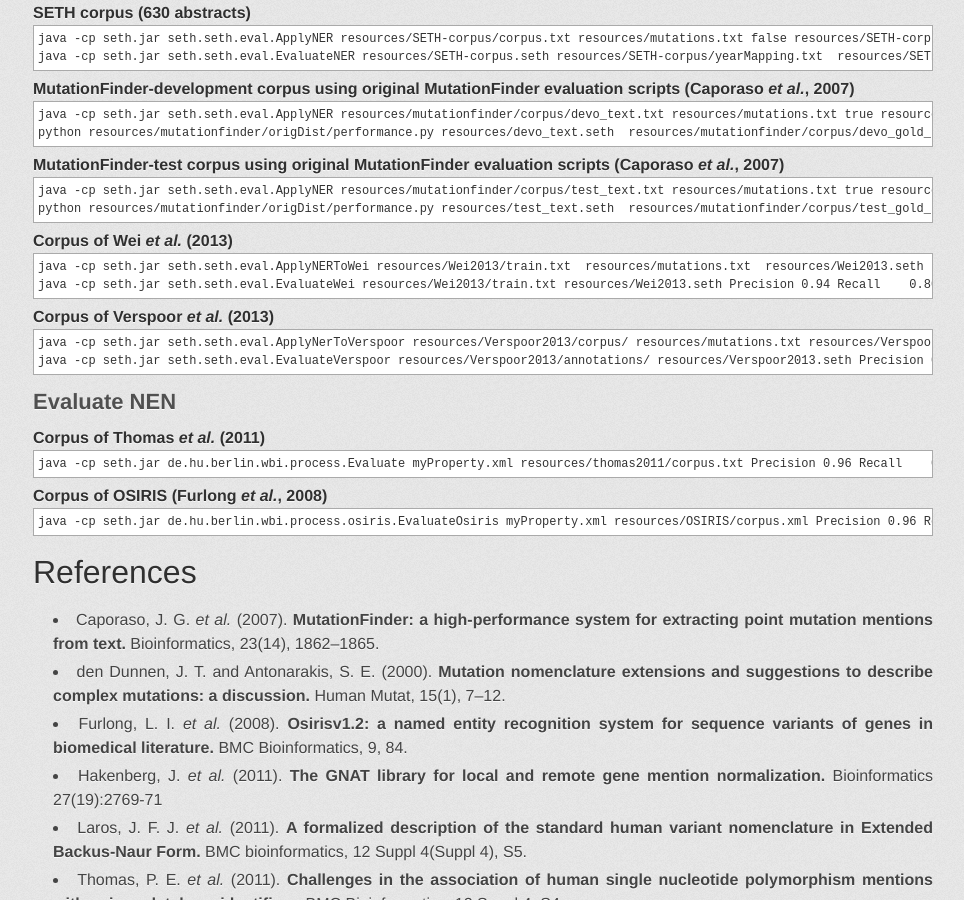
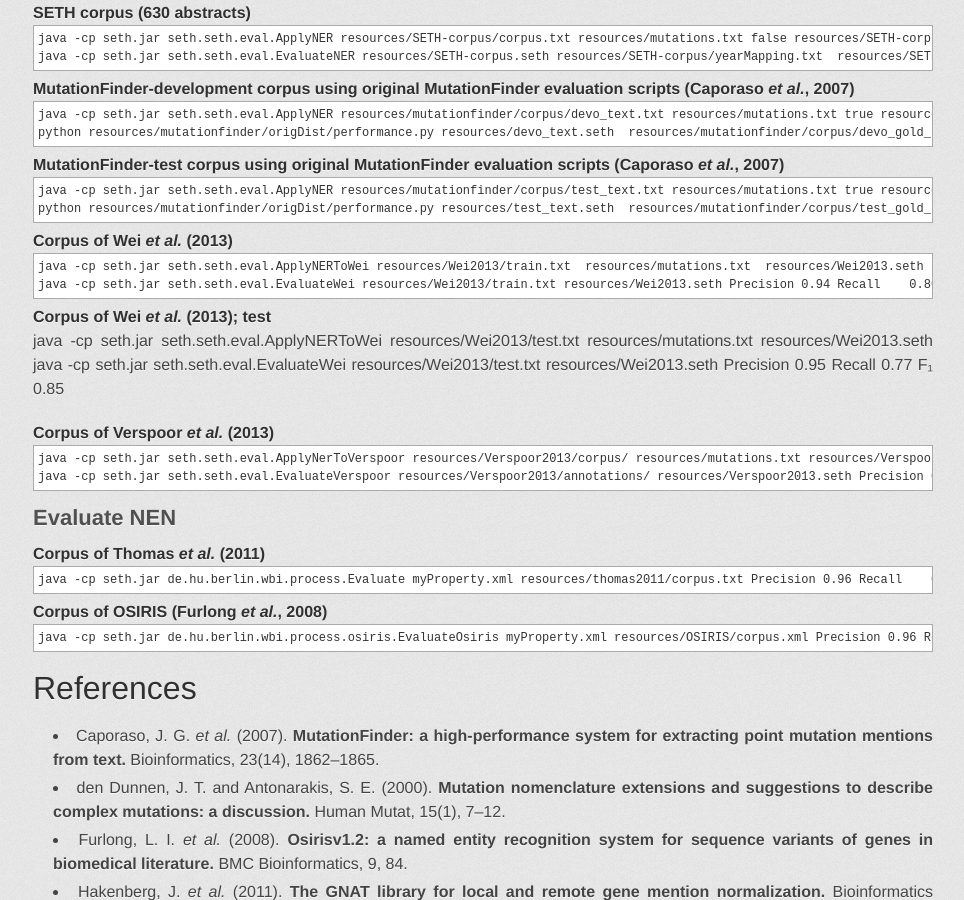
Before and after one commit to rockt/SETH, a Jekyll site: the page built from index.md, in a window 1280 px wide and 900 px high, scrolled down 2292 px. Shown: the whole window, without its empty margins (157-1121 px from the left). Built offline with Jekyll 4.4.1, drawn with Linux system fonts in a browser that asks for light colours; some web fonts are replaced; Markdown is read by kramdown in place of the engine named in the settings.

Commit message:
Update index.md

```diff
--- a/index.md
+++ b/index.md
@@ -133,7 +133,16 @@ F₁        0.88
     java -cp seth.jar seth.seth.eval.EvaluateWei resources/Wei2013/train.txt resources/Wei2013.seth
 Precision 0.94
 Recall    0.80
-F₁        0.87
+F₁        0.86
+
+#### Corpus of Wei *et al.* (2013); test
+java -cp seth.jar seth.seth.eval.ApplyNERToWei resources/Wei2013/test.txt  resources/mutations.txt  resources/Wei2013.seth
+java -cp seth.jar seth.seth.eval.EvaluateWei resources/Wei2013/test.txt resources/Wei2013.seth
+Precision 0.95
+Recall    0.77
+F₁        0.85
+
+
 
 #### Corpus of Verspoor *et al.* (2013)
     java -cp seth.jar seth.seth.eval.ApplyNerToVerspoor resources/Verspoor2013/corpus/ resources/mutations.txt resources/Verspoor2013.seth
```
